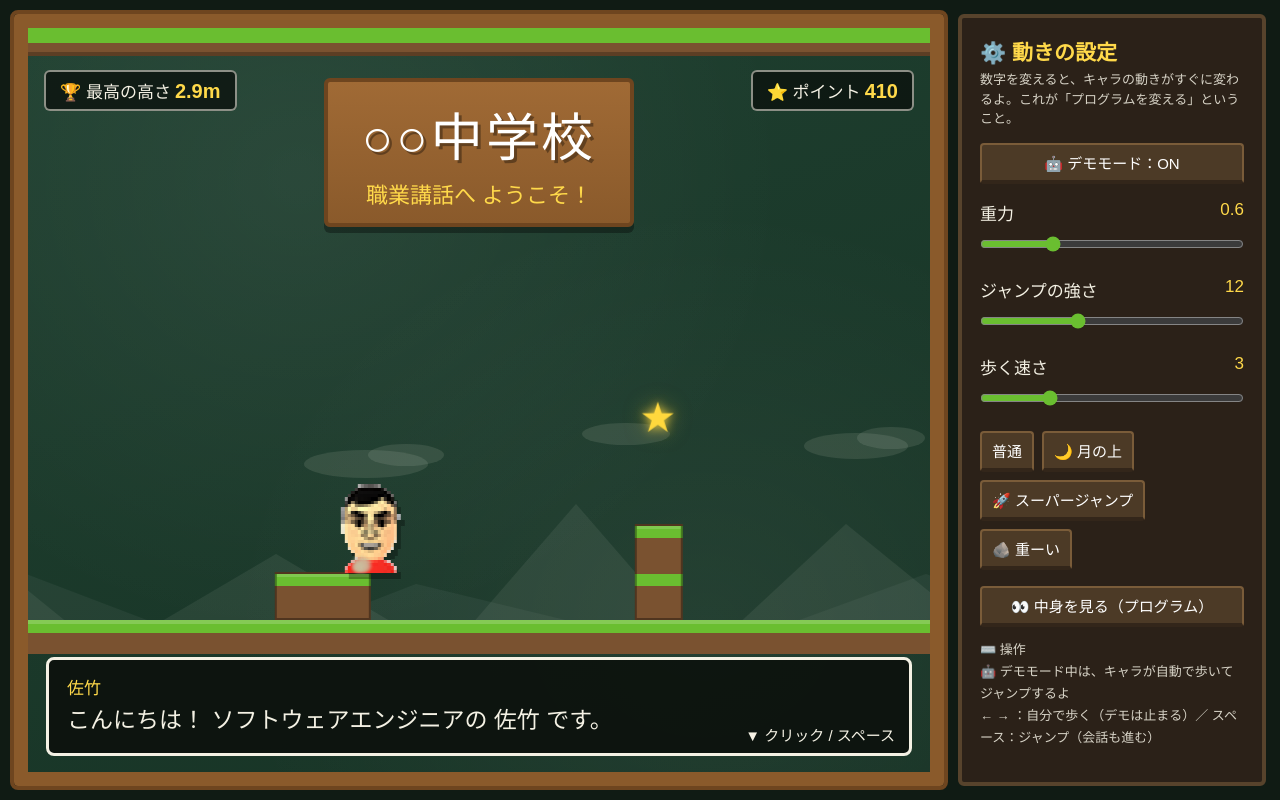
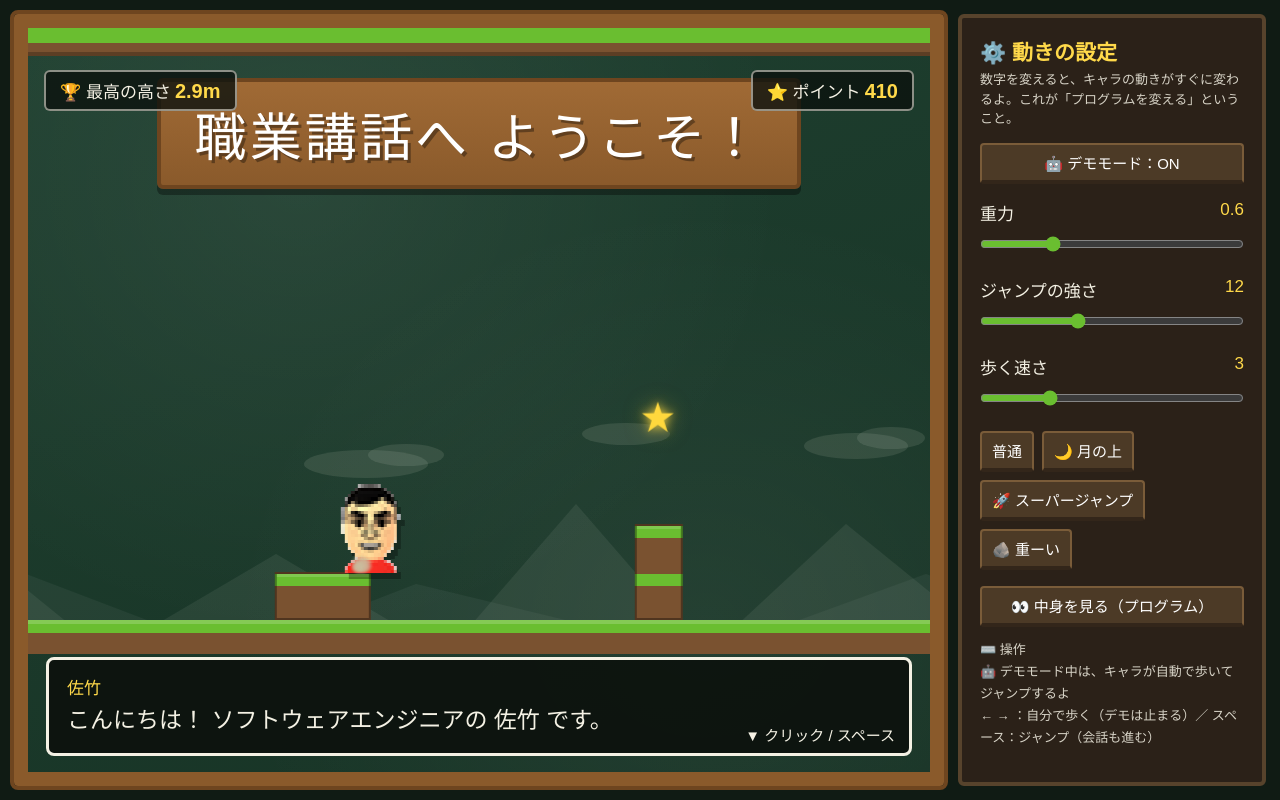
Before and after one commit to masanori-satake/Flatcraft, a plain HTML site: page index.html in a window 1280 px wide. Drawn offline with Linux system fonts and the light colour scheme; a web font is replaced by a local one.

Commit message:
0.5.0: 看板から学校名を無くし、どの学校でもそのまま使える形に

```diff
--- a/index.html
+++ b/index.html
@@ -179,8 +179,7 @@
   <main id="board">
     <div id="block-strip"></div>
     <div id="sign">
-      <div class="school" id="school-name">○○中学校</div>
-      <div class="sub">職業講話へ ようこそ！</div>
+      <div class="school">職業講話へ ようこそ！</div>
     </div>
     <div id="hud">
       <div class="hud-chip">🏆 最高の高さ<b id="hud-height">0.0m</b></div>
@@ -287,10 +286,9 @@
 <script>
 "use strict";
 /* =========================================================
-   ★ 当日設定：学校名と話者はここだけ変える
+   ★ 設定：話者はここだけ変える（学校名は出さない設計：どの学校でもそのまま使える）
    ========================================================= */
 const CONFIG = {
-  schoolName: "○○中学校",      // ← 正式な学校名に差し替える
   speakerName: "佐竹",
   speakerJob: "ソフトウェアエンジニア"
 };
@@ -304,7 +302,6 @@ const LINES = [
 
 /* ===== 会話（タイプライタ） ===== */
 const textEl = document.getElementById("dialog-text");
-document.getElementById("school-name").textContent = CONFIG.schoolName;
 document.getElementById("speaker-name").textContent = CONFIG.speakerName;
 let lineIdx = 0, charIdx = 0, typing = null;
 function typeLine(){
--- a/sw.js
+++ b/sw.js
@@ -1,7 +1,7 @@
 "use strict";
 /* Flatcraft service worker: 当日オフラインでも動くように主要ファイルをキャッシュする。
    バージョンを上げたら CACHE の名前も上げること（古い版が残る事故防止）。 */
-const CACHE = "flatcraft-v0.4.2";
+const CACHE = "flatcraft-v0.5.0";
 const FILES = ["./", "./index.html", "./manifest.webmanifest", "./assets/icon.svg", "./assets/mii.svg"];
 
 self.addEventListener("install", (e) => {
```
Also changed, not shown: 4 other files.
